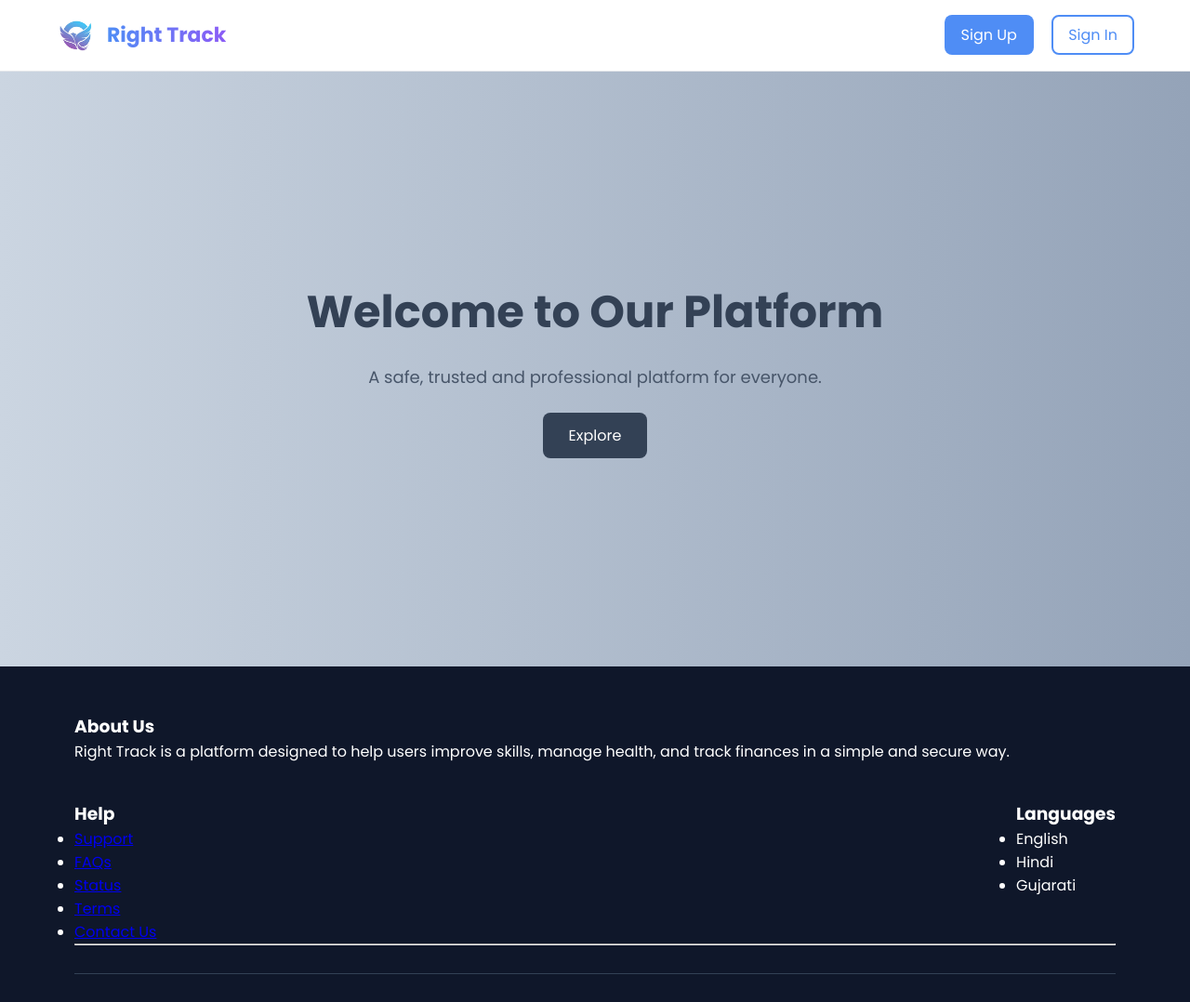
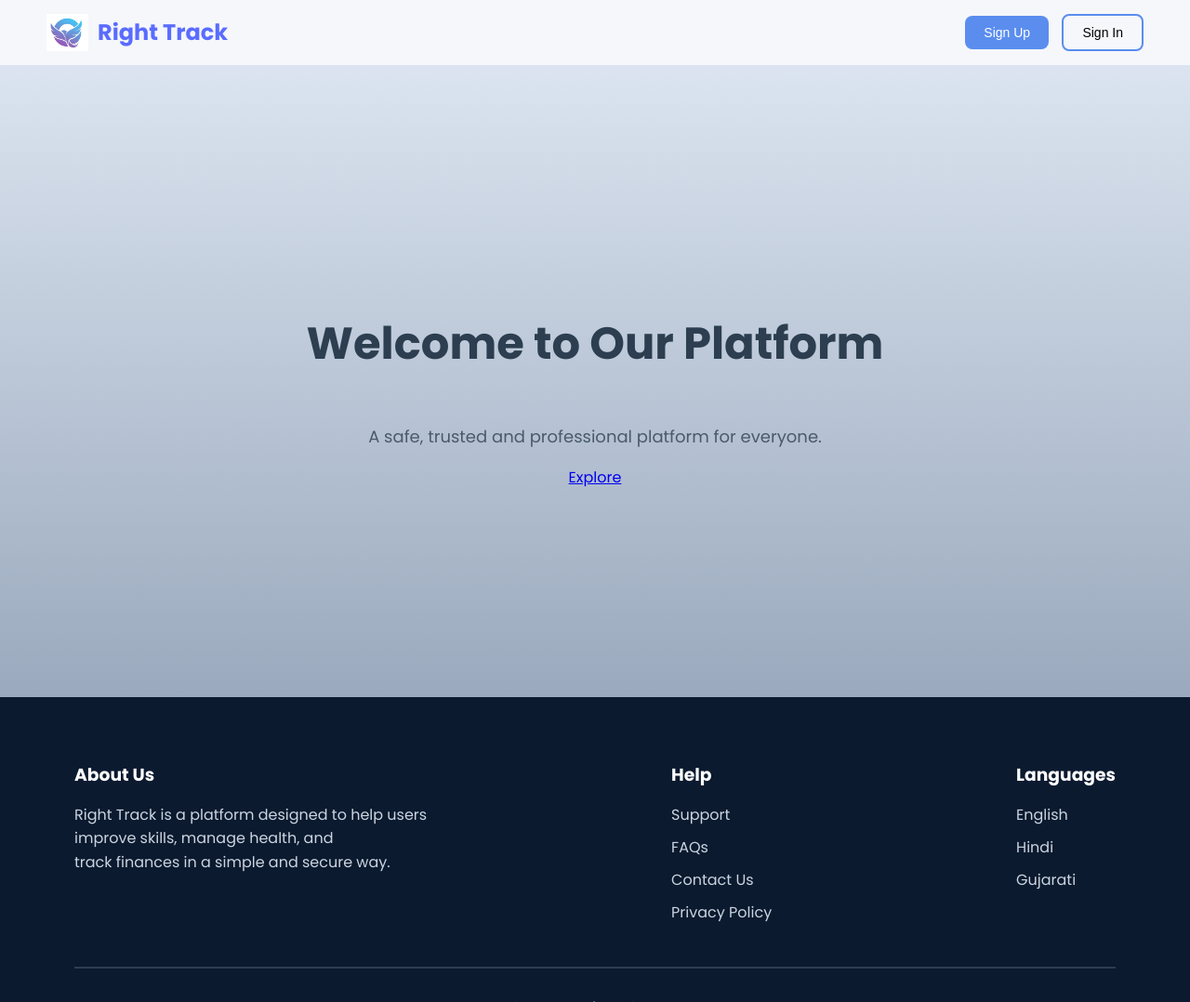
Before and after one commit to heerpatel0501/Right-Track, a Flask app: page / in a window 1280 px wide. Shown: the top 1078 px of the page at 93% size. Run offline with Flask 3, Linux system fonts and the light colour scheme.

Commit message:
Riya: add images and landing flies

```diff
--- a/static/css/landing.css
+++ b/static/css/landing.css
@@ -1,127 +1,130 @@
-*{
+body{
 margin:0;
-padding:0;
-box-sizing:border-box;
-font-family:'Poppins',sans-serif;
+font-family:'Poppins', sans-serif;
+background:#eef2f7;
 }
 
-body{
-background:white;
-}
-
-/* NAVBAR */
-
+/* 🔹 NAVBAR */
 .navbar{
 display:flex;
 justify-content:space-between;
 align-items:center;
-padding:18px 60px;
-background:white;
-border-bottom:1px solid #e5e7eb;
+padding:15px 50px;
+background:#f5f7fb;
 }
 
-.nav-left{
+/* LOGO */
+.logo-container{
 display:flex;
 align-items:center;
 gap:10px;
+cursor:pointer;
 }
 
 .logo{
 width:45px;
+transition:0.3s;
 }
 
-.brand{
-font-size:22px;
+.brand-name{
+font-size:24px;
 font-weight:700;
-background:linear-gradient(90deg,#4f8df5,#8b5cf6);
--webkit-background-clip: text;
--webkit-text-fill-color:transparent;
+color:#5a6cff;
+transition:0.3s;
 }
 
-/* NAV BUTTONS */
+/* 🔥 HOVER EFFECT */
+.logo-container:hover .logo{
+transform:scale(1.1) rotate(5deg);
+}
 
-.nav-right a{
-text-decoration:none;
-margin-left:15px;
-font-weight:500;
+.logo-container:hover .brand-name{
+letter-spacing:1px;
+color:#6c63ff;
+}
+
+/* BUTTONS */
+.nav-buttons button{
+padding:10px 20px;
+border-radius:8px;
+font-size:14px;
+cursor:pointer;
 }
 
 .signup{
-background:#4f8df5;
+background:#5a8dee;
 color:white;
-padding:10px 18px;
-border-radius:8px;
+border:none;
 }
 
 .signin{
-border:2px solid #4f8df5;
-padding:8px 16px;
-border-radius:8px;
-color:#4f8df5;
+background:transparent;
+border:2px solid #5a8dee;
+margin-left:10px;
 }
 
-/* HERO SECTION */
-
+/* 🔹 HERO */
 .hero{
-height:80vh;
+height:85vh;
 display:flex;
 flex-direction:column;
 justify-content:center;
 align-items:center;
 text-align:center;
-
-background:linear-gradient(to right,#cbd5e1,#94a3b8);
+background:linear-gradient(to bottom, #dbe4f0, #9aa9bd);
 }
 
 .hero h1{
 font-size:48px;
-color:#334155;
-margin-bottom:20px;
+color:#2c3e50;
 }
 
 .hero p{
+margin-top:10px;
 font-size:18px;
-color:#475569;
-margin-bottom:25px;
+color:#4a5a6a;
 }
 
-.explore{
-background:#334155;
+/* BUTTON */
+.explore-btn{
+margin-top:20px;
+padding:12px 25px;
+font-size:16px;
+border-radius:10px;
+border:none;
+background:#2c3e50;
 color:white;
-padding:12px 28px;
-border-radius:8px;
-border:none;
-font-size:16px;
+cursor:pointer;
+transition:0.3s;
 }
 
-/* FOOTER */
+.explore-btn:hover{
+background:#1a252f;
+transform:scale(1.05);
+}
+
+/*footer section*/
 
 .footer{
-background:#0f172a;
-color:white;
+    background:#0b1a2f;
+    color:#fff;
     padding:50px 80px 20px;
 }
 
 .footer-container{
     display:flex;
     justify-content:space-between;
-flex-wrap:wrap;
     gap:40px;
-}
-
-.footer-section{
-max-width:300px;
 }
 
 .footer-section h3{
     margin-bottom:15px;
-font-size:18px;
 }
 
 .footer-section p{
-font-size:14px;
     color:#cbd5e1;
     line-height:1.6;
+
 }
 
 .footer-section ul{
@@ -130,81 +133,36 @@
 }
 
 .footer-section ul li{
-margin-bottom:8px;
-}
-
-.footer-section ul li a{
-text-decoration:none;
+    margin-bottom:10px;
     color:#cbd5e1;
-font-size:14px;
+    cursor:pointer;
     transition:0.3s;
 }
 
-.footer-section ul li a:hover{
-color:#60a5fa;
+.footer-section ul li:hover{
+    color:#4a90e2;
 }
 
-/* bottom line */
+.footer hr{
+    margin:30px 0;
+    border:0.5px solid #2c3e50;
+}
 
 .footer-bottom{
     text-align:center;
-margin-top:30px;
-padding-top:15px;
-border-top:1px solid #334155;
-font-size:13px;
     color:#94a3b8;
 }
-
-/* TERMS DROPDOWN */
-
-.terms-box{
-position:relative;
-cursor:pointer;
+.explore-btn{
+    display:inline-block;
+    padding:12px 30px;
+    background:#2c3e50;
+    color:#fff;
+    border-radius:10px;
+    text-decoration:none;
+    font-weight:600;
+    transition:0.3s;
 }
 
-.terms-title{
-color:#cbd5e1;
-font-size:14px;
+.explore-btn:hover{
+    background:#4a90e2;
 }
-
-.terms-content{
-display:none;
-position:absolute;
-bottom:30px;
-left:0;
-background:#1e293b;
-padding:12px;
-border-radius:6px;
-width:220px;
-font-size:12px;
-color:#e2e8f0;
-box-shadow:0 5px 15px rgba(0,0,0,0.3);
-}
-
-/* SHOW ON HOVER */
-
-.terms-box:hover .terms-content{
-display:block;
-}
-
-/* FOOTER BRAND */
-
-.footer-brand{
-display:flex;
-align-items:center;
-margin-top:18px;
-gap:10px;
-}
-
-.footer-logo{
-width:32px;
-height:auto;
-}
-
-.footer-name{
-font-size:18px;
-font-weight:600;
-background:linear-gradient(90deg,#4f8df5,#8b5cf6);
--webkit-background-clip:text;
--webkit-text-fill-color:transparent;
-}
--- /dev/null
+++ b/static/js/dashboard.js
@@ -0,0 +1,6 @@
+function selectSkill(card){
+
+    // toggle selection
+    card.classList.toggle("active");
+
+}
--- a/templates/landing.html
+++ b/templates/landing.html
@@ -1,78 +1,67 @@
 <!DOCTYPE html>
 <html>
 <head>
-
     <title>Right Track</title>
 
     <link rel="stylesheet" href="{{ url_for('static', filename='css/landing.css') }}">
-
     <link href="https://fonts.googleapis.com/css2?family=Poppins:wght@400;600;700&display=swap" rel="stylesheet">
-
 </head>
 
 <body>
 
-<!-- NAVBAR -->
-
+<!-- 🔹 NAVBAR -->
 <nav class="navbar">
 
-<div class="nav-left">
-
+    <div class="logo-container">
         <img src="{{ url_for('static', filename='images/logo.png.png') }}" class="logo">
-
-<span class="brand">Right Track</span>
-
+        <span class="brand-name">Right Track</span>
     </div>
 
-<div class="nav-right">
-
-<a href="/signup" class="signup">Sign Up</a>
-
-<a href="/signin" class="signin">Sign In</a>
-
+    <div class="nav-buttons">
+        <button class="signup">Sign Up</button>
+        <button class="signin">Sign In</button>
     </div>
 
 </nav>
 
-
-<!-- HERO -->
-
+<!-- 🔹 HERO SECTION -->
 <section class="hero">
 
     <h1>Welcome to Our Platform</h1>
-
     <p>A safe, trusted and professional platform for everyone.</p>
 
-<button class="explore">Explore</button>
+
+   <a href="/dashboard">Explore</a>
+
 
 </section>
-
-<!-- FOOTER -->
-
 <footer class="footer">
 
     <div class="footer-container">
 
-        <div class="footer-about">
+        <!-- LEFT: ABOUT -->
+        <div class="footer-section">
             <h3>About Us</h3>
             <p>
-                Right Track is a platform designed to help users improve skills,
-                manage health, and track finances in a simple and secure way.
+                Right Track is a platform designed to help users <br>
+                improve skills,
+                manage health, and <br> track finances in a simple and secure way.
             </p>
         </div>
 
-        <div class="footer-help">
+        <!-- CENTER: HELP -->
+        <div class="footer-section">
             <h3>Help</h3>
             <ul>
-                <li><a href="#">Support</a></li>
-                <li><a href="#">FAQs</a></li>
-                <li><a href="#">Status</a></li>
-                <li><a href="#" id="termsLink">Terms</a></li>
-                <li><a href="#">Contact Us</a></li>
+                <li>Support</li>
+                <li>FAQs</li>
+                <li>Contact Us</li>
+                <li>Privacy Policy</li>
             </ul>
         </div>
 
-        <div class="footer-languages">
+        <!-- RIGHT: LANGUAGES -->
+        <div class="footer-section">
             <h3>Languages</h3>
             <ul>
                 <li>English</li>
@@ -85,17 +74,9 @@
 
     <hr>
 
-    <!-- Bottom Footer -->
-    <div class="footer-bottom">
-
-        <div class="footer-brand">
-            <img src="/static/images/logo.png" alt="logo">
-            <span>Right Track</span>
-        </div>
-
-        <p>© 2026 Right Track | All Rights Reserved</p>
-
-    </div>
+    <p class="footer-bottom">
+        © 2026 Right Track | All Rights Reserved
+    </p>
 
 </footer>
 </body>
```
Also changed, not shown: static/css/dashboard.css (+45 -112 lines), templates/dashboard.html (+31 -99 lines), templates/skills.html (+31 -54 lines), static/images/coding.jpeg (added), static/images/communication.jpeg (added), static/images/fittness.jpeg (added), static/images/music.jpeg (added), static/images/photography.png (added), static/images/reading.jpeg (added). Lines whose indentation alone changed are shown as unchanged.
